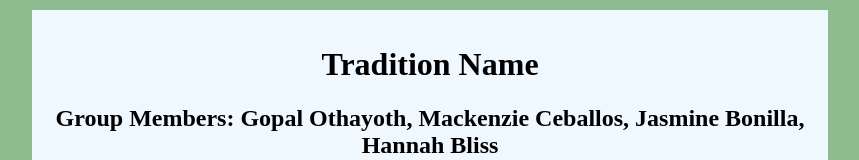
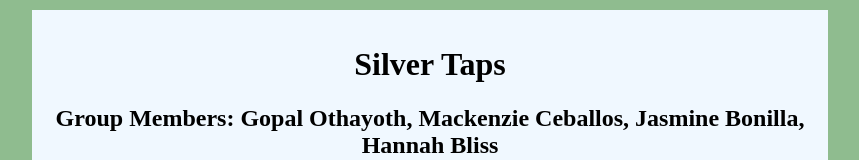
Before and after one commit to CerebralDatabank/209-html-project, a plain HTML site: page groupmembers.html in a window 1280 px wide. Shown: the top 160 px of the page, without its empty margins (210-1069 px from the left). Drawn offline with Linux system fonts and the light colour scheme.

Commit message:
Change title/heading of all pages to Silver Taps

```diff
--- a/groupmembers.html
+++ b/groupmembers.html
@@ -1,7 +1,7 @@
 <!DOCTYPE html>
 <html>
   <head>
-    <title>Tradition Name</title>
+    <title>Silver Taps</title>
     <!-- Template Designed By: Gopal Othayoth: Spring 2024 -->
     <!-- Page Designed By: Hannah Bliss: Spring 2024 -->
     <!-- Bios written by respective people: Spring 2024 -->
@@ -11,7 +11,7 @@
       <tbody>
         <tr>
           <td bgcolor="aliceblue">
-            <h1 align="center">Tradition Name</h1>
+            <h1 align="center">Silver Taps</h1>
             <h2 align="center">Group Members: Gopal Othayoth, Mackenzie Ceballos, Jasmine Bonilla, Hannah Bliss</h2>
             <h3 align="center">Friday, March 8, 2024</h3>
             <hr width="60%" />
```
Also changed, not shown: index.html (+1 -1 lines), newtradition.html (+2 -2 lines).
